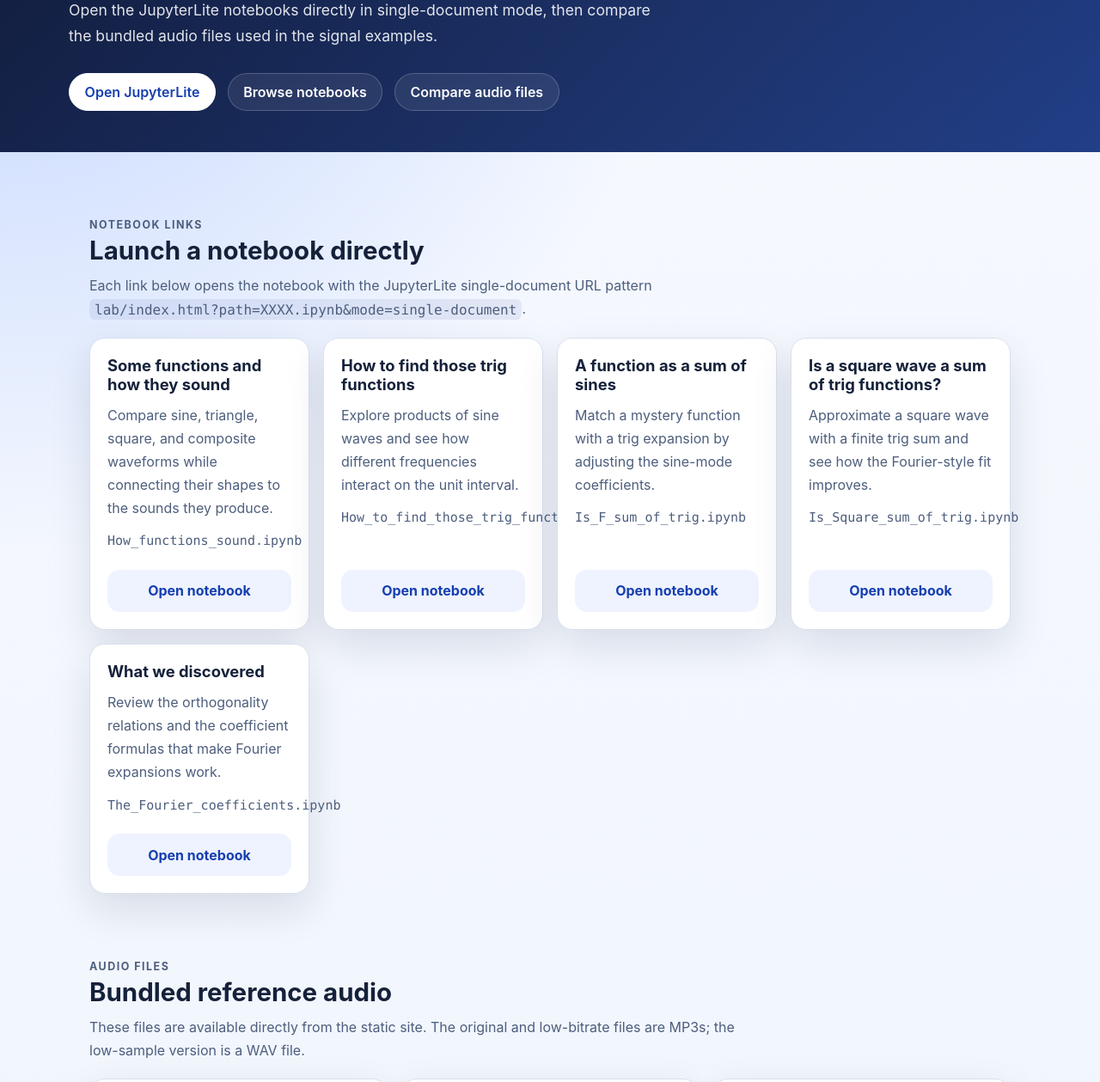
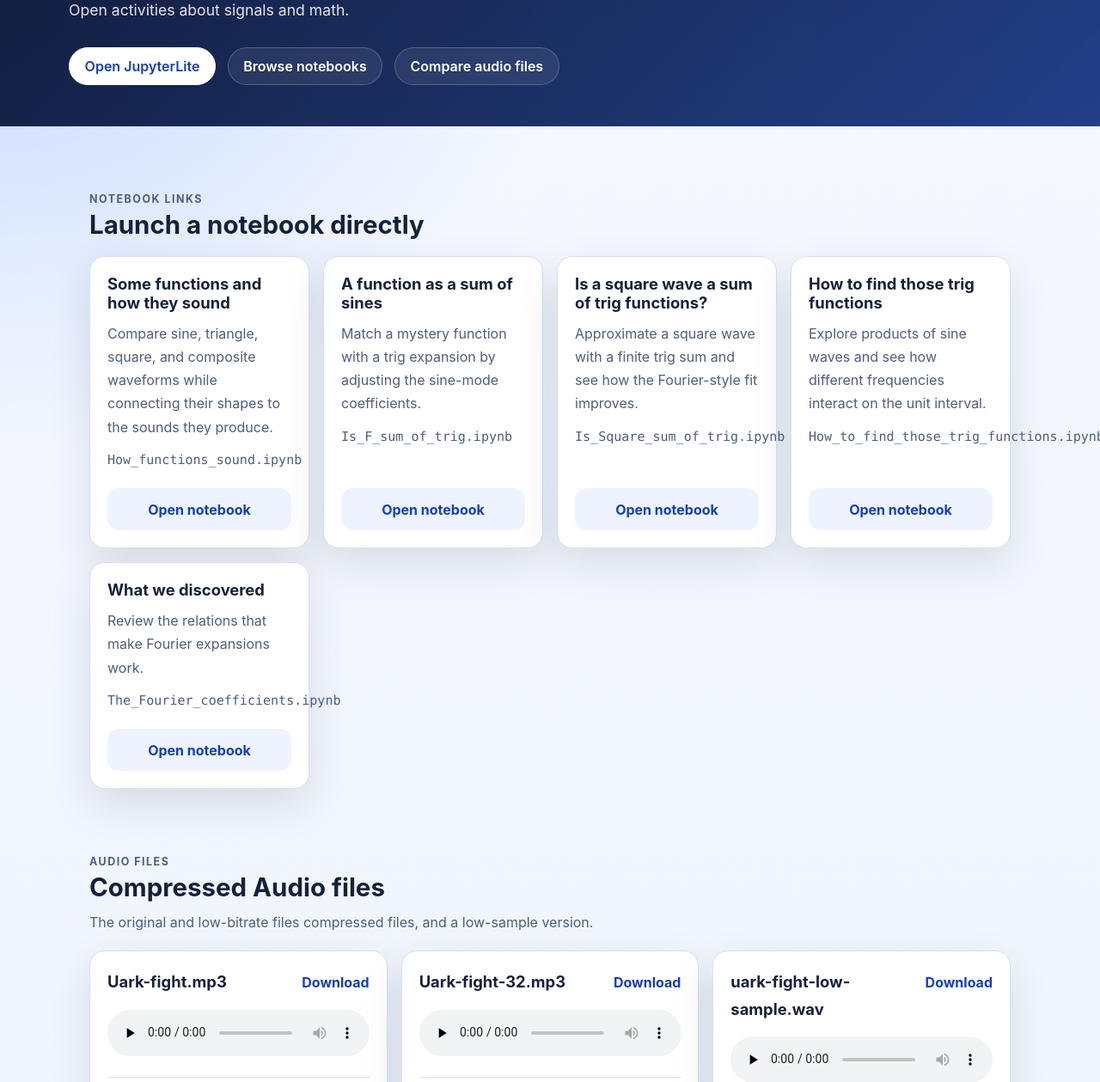
Before and after one commit to guraltsev/math-of-signals, a plain HTML site: page content/index.html in a window 1280 px wide. Shown: the part 164-1423 px from the top of the page at 86% size. Drawn offline with Linux system fonts and the light colour scheme.

```diff
--- a/content/index.html
+++ b/content/index.html
@@ -336,10 +336,9 @@
     <header class="hero">
       <div class="hero__inner">
         <p class="eyebrow">Math of Signals</p>
-        <h1>Interactive Fourier notebooks in the browser</h1>
+        <h1>Interactive Fourier notebooks</h1>
         <p class="lead">
-          Open the JupyterLite notebooks directly in single-document mode, then compare the bundled
-          audio files used in the signal examples.
+          Open activities about signals and math.
         </p>
         <div class="hero__actions">
           <a class="button button--primary" href="./lab/index.html">Open JupyterLite</a>
@@ -354,10 +353,7 @@
         <div class="section__heading">
           <p class="section__eyebrow">Notebook links</p>
           <h2>Launch a notebook directly</h2>
-          <p>
-            Each link below opens the notebook with the JupyterLite single-document URL pattern
-            <code>lab/index.html?path=XXXX.ipynb&amp;mode=single-document</code>.
-          </p>
+
         </div>
 
         <div class="card-grid">
@@ -371,22 +367,6 @@
               <p class="filename">How_functions_sound.ipynb</p>
             </div>
             <a class="card__link" href="./lab/index.html?path=How_functions_sound.ipynb&amp;mode=single-document">
-              Open notebook
-            </a>
-          </article>
-
-          <article class="card">
-            <div class="card__body">
-              <h3>How to find those trig functions</h3>
-              <p>
-                Explore products of sine waves and see how different frequencies interact on the unit interval.
-              </p>
-              <p class="filename">How_to_find_those_trig_functions.ipynb</p>
-            </div>
-            <a
-              class="card__link"
-              href="./lab/index.html?path=How_to_find_those_trig_functions.ipynb&amp;mode=single-document"
-            >
               Open notebook
             </a>
           </article>
@@ -422,9 +402,25 @@
 
           <article class="card">
             <div class="card__body">
+              <h3>How to find those trig functions</h3>
+              <p>
+                Explore products of sine waves and see how different frequencies interact on the unit interval.
+              </p>
+              <p class="filename">How_to_find_those_trig_functions.ipynb</p>
+            </div>
+            <a
+              class="card__link"
+              href="./lab/index.html?path=How_to_find_those_trig_functions.ipynb&amp;mode=single-document"
+            >
+              Open notebook
+            </a>
+          </article>
+
+          <article class="card">
+            <div class="card__body">
               <h3>What we discovered</h3>
               <p>
-                Review the orthogonality relations and the coefficient formulas that make Fourier expansions work.
+                Review the relations that make Fourier expansions work.
               </p>
               <p class="filename">The_Fourier_coefficients.ipynb</p>
             </div>
@@ -441,10 +437,9 @@
       <section id="audio-files" class="section">
         <div class="section__heading">
           <p class="section__eyebrow">Audio files</p>
-          <h2>Bundled reference audio</h2>
+          <h2>Compressed Audio files</h2>
           <p>
-            These files are available directly from the static site. The original and low-bitrate files are MP3s;
-            the low-sample version is a WAV file.
+            The original and low-bitrate files compressed files, and a low-sample version.
           </p>
         </div>
 
@@ -546,20 +541,6 @@
           </div>
         </div>
 
-        <div class="callout callout--subtle">
-          <h3>Low-sample WAV conversion note</h3>
-          <p>
-            The repo includes this ffmpeg command for making the low-sample WAV:
-          </p>
-          <pre><code>ffmpeg -i Uark-fight.mp3 -ac 1 -ar 8000 -af "aresample=osf=u8:dither_method=none" uark-fight-low-sample.wav</code></pre>
-          <p>
-            Conversion log note: <code>size=1316kB time=00:01:24.24 bitrate=128.0kbits/s speed=721x</code>.
-          </p>
-          <p class="note">
-            The command requests unsigned 8-bit output samples with <code>osf=u8</code>. The checked-in WAV file
-            currently reports as 8 kHz mono PCM at 128 kb/s when inspected, which corresponds to 16-bit PCM metadata.
-          </p>
-        </div>
       </section>
     </main>
   </body>
```
